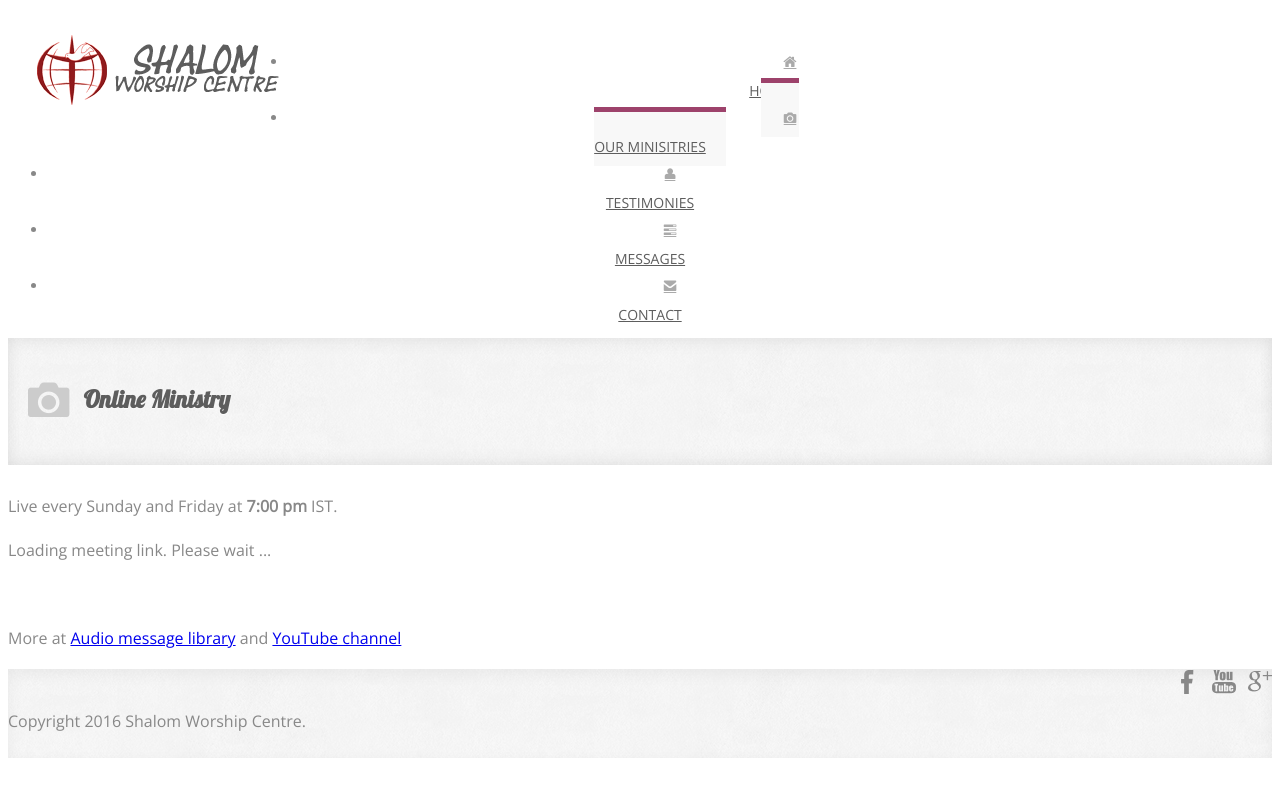
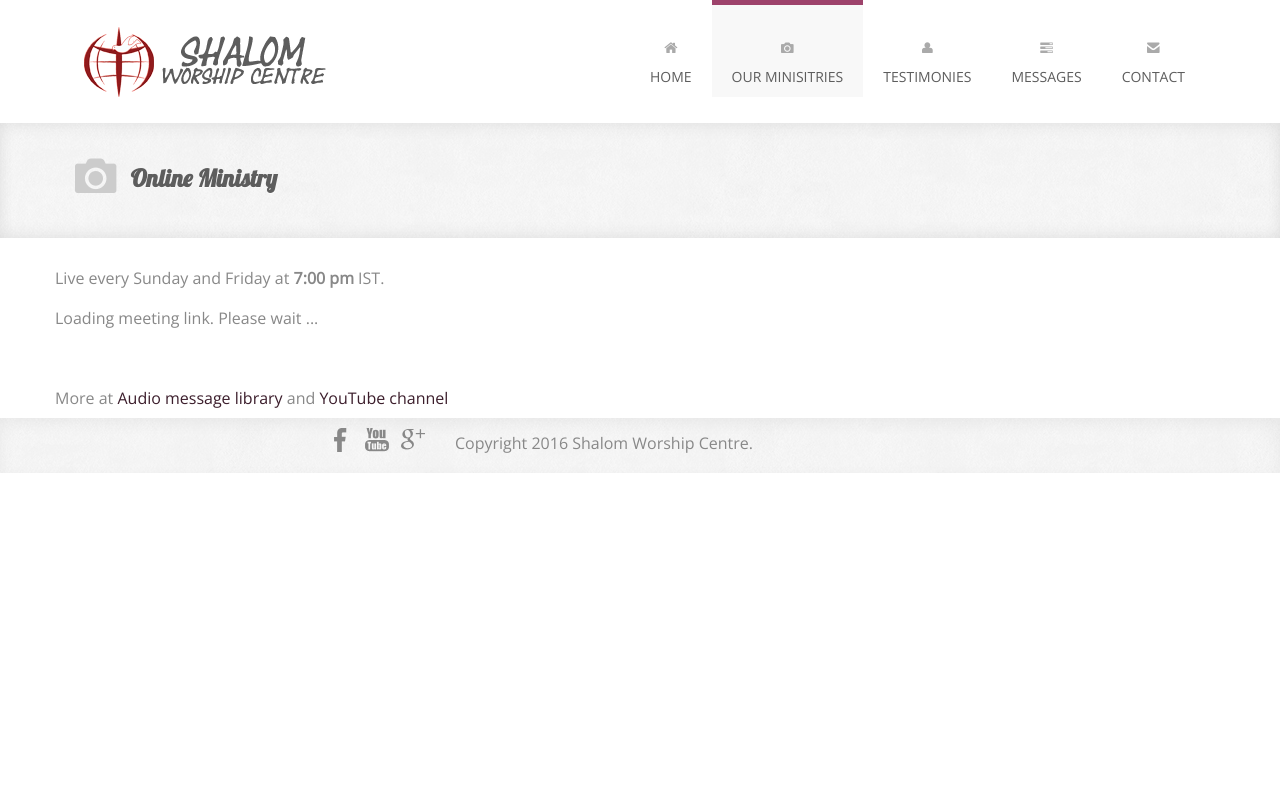
Before and after one commit to Dr-Anonymous/shalom, a Jekyll site: the page online/index.html, which Jekyll copies as it is, in a window 1280 px wide. Shown: the top 797 px of the page. Built offline with Jekyll 4.4.1, drawn with Linux system fonts in a browser that asks for light colours; some web fonts are replaced; a script that is not in the unit is left out.

Commit message:
Update index.html

```diff
--- a/online/index.html
+++ b/online/index.html
@@ -1,4 +1,4 @@
-<!DOCTYPE html> <html lang="en"> <head> <meta charset="utf-8"> <title>Shalom Worship Centre</title> <meta name="viewport" content="width=device-width, initial-scale=1.0"> <meta name="keywords" content="ministry,prayer,christianity,church"> <meta name="description" content="Online Ministries, work done by Shalom Worship Centre"> <meta name="author" content="Shalom Worship Centre"> <!-- CSS --> <link rel="stylesheet" href="https://fonts.googleapis.com/css?family=Open+Sans:400italic,400"> <link rel="stylesheet" href="https://fonts.googleapis.com/css?family=Droid+Sans"> <link rel="stylesheet" href="https://fonts.googleapis.com/css?family=Lobster"> <link rel="stylesheet" href="assets/bootstrap/css/bootstrap.min.css"><link rel="stylesheet" href="/assets/css/font-awesome.css"><link rel="stylesheet" href="/assets/css/style.css"> <!-- Favicon and touch icons --> <link rel="shortcut icon" href="/assets/ico/favicon.ico"> </head>
+<!DOCTYPE html> <html lang="en"> <head> <meta charset="utf-8"> <title>Shalom Worship Centre</title> <meta name="viewport" content="width=device-width, initial-scale=1.0"> <meta name="keywords" content="ministry,prayer,christianity,church"> <meta name="description" content="Online Ministries, work done by Shalom Worship Centre"> <meta name="author" content="Shalom Worship Centre"> <!-- CSS --> <link rel="stylesheet" href="https://fonts.googleapis.com/css?family=Open+Sans:400italic,400"> <link rel="stylesheet" href="https://fonts.googleapis.com/css?family=Droid+Sans"> <link rel="stylesheet" href="https://fonts.googleapis.com/css?family=Lobster"> <link rel="stylesheet" href="/assets/bootstrap/css/bootstrap.min.css"><link rel="stylesheet" href="/assets/css/font-awesome.css"><link rel="stylesheet" href="/assets/css/style.css"> <!-- Favicon and touch icons --> <link rel="shortcut icon" href="/assets/ico/favicon.ico"> </head>
 <body> <!-- Header --> <div class="container"> <div class="header row"> <div class="span12"> <div class="navbar"> <div class="navbar-inner"> <h1> <a class="brand" href="/">Shalom Worship Centre</a> </h1> <a class="btn btn-navbar" data-toggle="collapse" data-target=".nav-collapse"> <span class="icon-bar"></span> <span class="icon-bar"></span> <span class="icon-bar"></span> </a> <div class="nav-collapse collapse"> <ul class="nav pull-right"> <li> <a href="/"><i class="icon-home"></i><br />Home</a> </li> <li class="current-page"> <a href="/Our Ministries.html"><i class="icon-camera"></i><br />Our Minisitries</a> </li> <li> <a href="/testimonies/"><i class="icon-user"></i><br />Testimonies</a> </li> <li> <a href="/messages"><i class="icon-tasks"></i><br/>Messages</a> </li><li> <a href="/contact.html"><i class="icon-envelope-alt"></i><br />Contact</a> </li> </ul> </div> </div> </div> </div> </div> </div>
 <!-- Page Title --> <div class="page-title"> <div class="container"> <div class="row"> <div class="span12"> <i class="icon-camera page-title-icon"></i> <h2>Online Ministry</h2> </div> </div> </div> </div>
 <!-- Services Full Width Text -->
```
